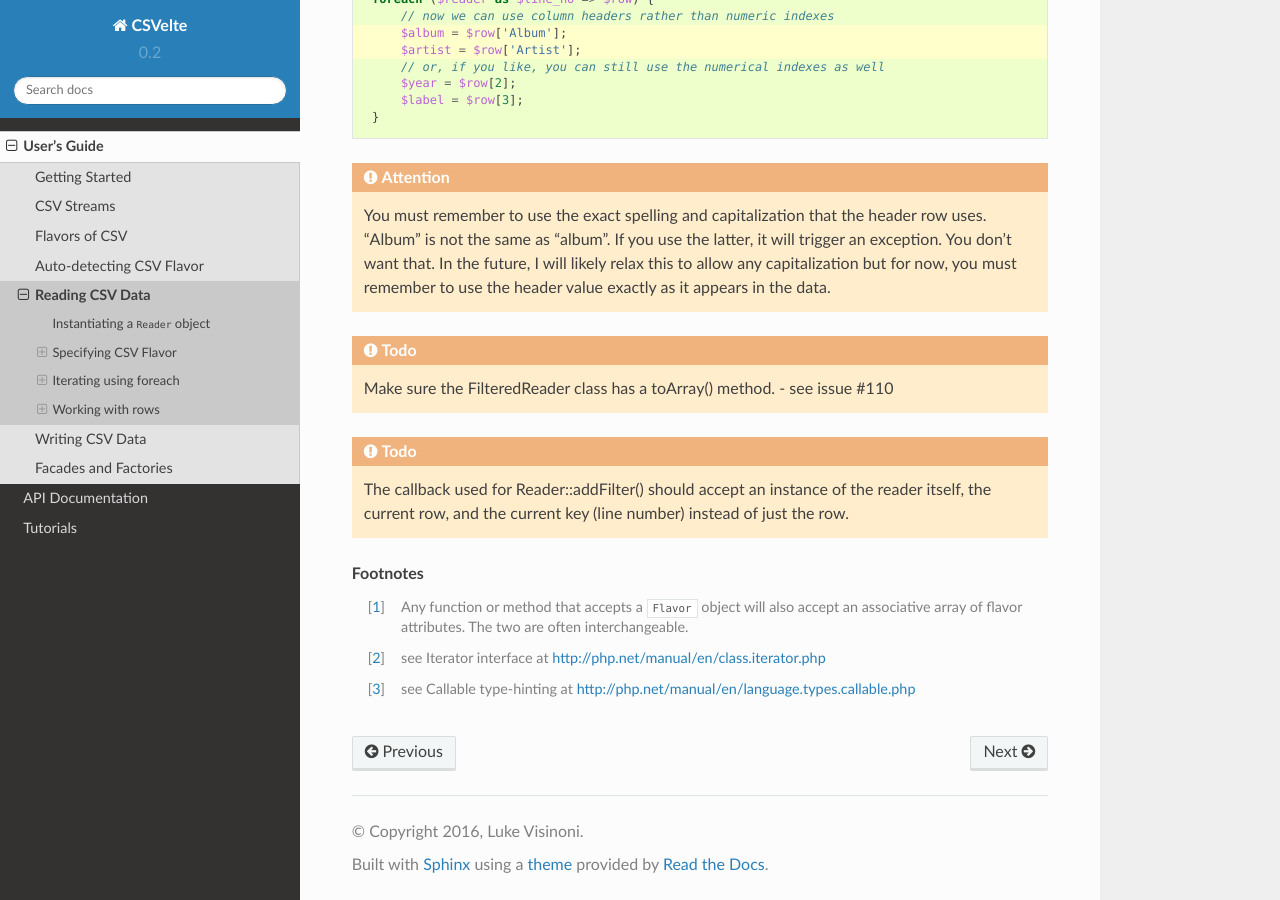
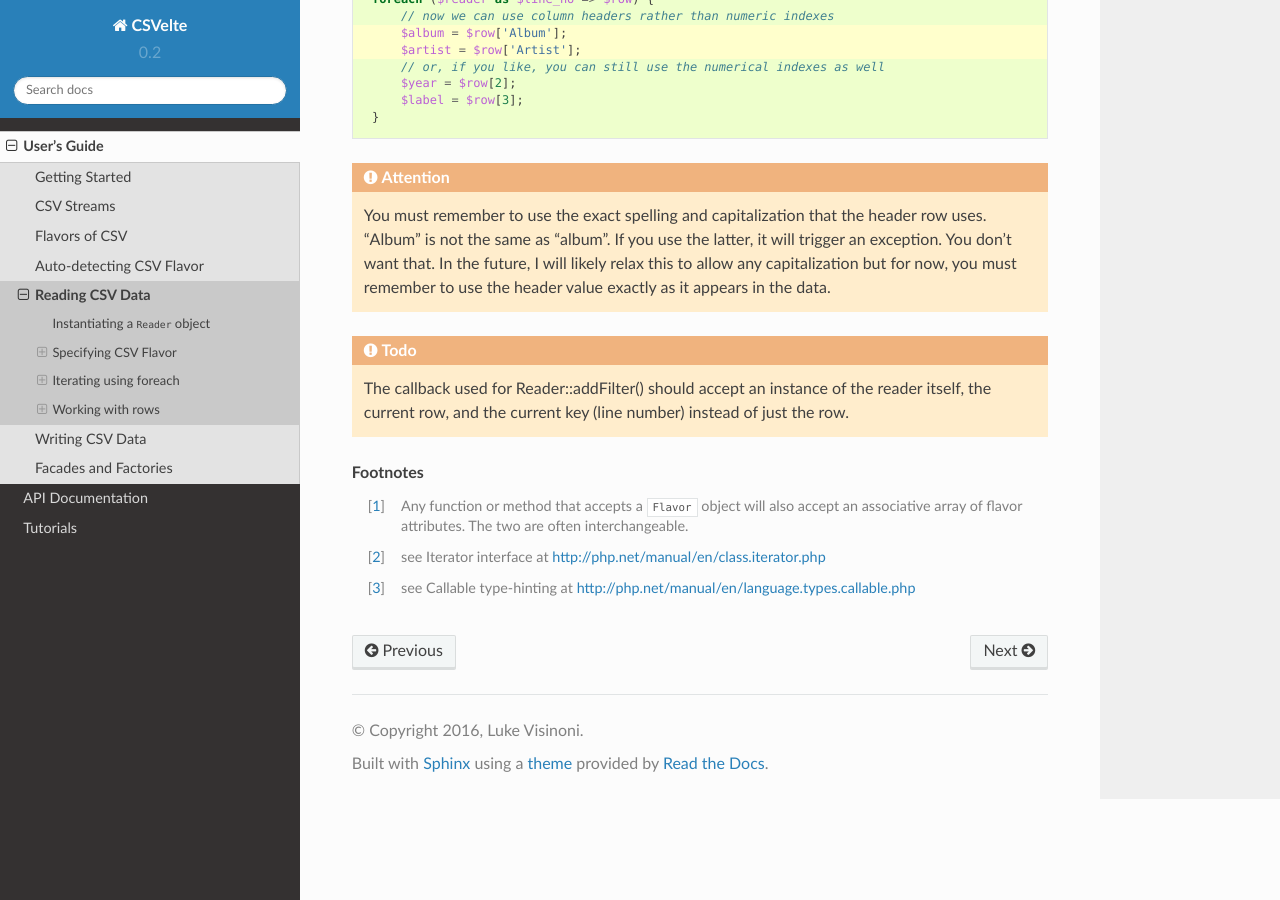
Before and after one commit to nozavroni/csvelte, a Sphinx documentation site: the page built from docs/users_guide/reading.rst, in a window 1280 px wide and 900 px high, scrolled down 5042 px. Built offline with Sphinx 7.4.7 and the Read the Docs theme 2.0.0, drawn with Linux system fonts in a browser that asks for light colours; pages that are not in the unit, such as notebooks, are missing from menus; cross-references to code outside the pages are shown as plain code.

Commit message:
Removed Reader::toArray() todo
Removed todo item from reader users guide in RTD docs. - refs #110

```diff
--- a/docs/users_guide/reading.rst
+++ b/docs/users_guide/reading.rst
@@ -216,10 +216,6 @@ In order to be able to use column header values rather than numeric indexes, you
 
 .. todo::
 
-    Make sure the FilteredReader class has a toArray() method. - see issue #110
-
-.. todo::
-
     The callback used for Reader::addFilter() should accept an instance of the reader itself, the current row, and the current key (line number) instead of just the row.
 
 .. _composition over inheritance: https://en.wikipedia.org/wiki/Composition_over_inheritance
```
